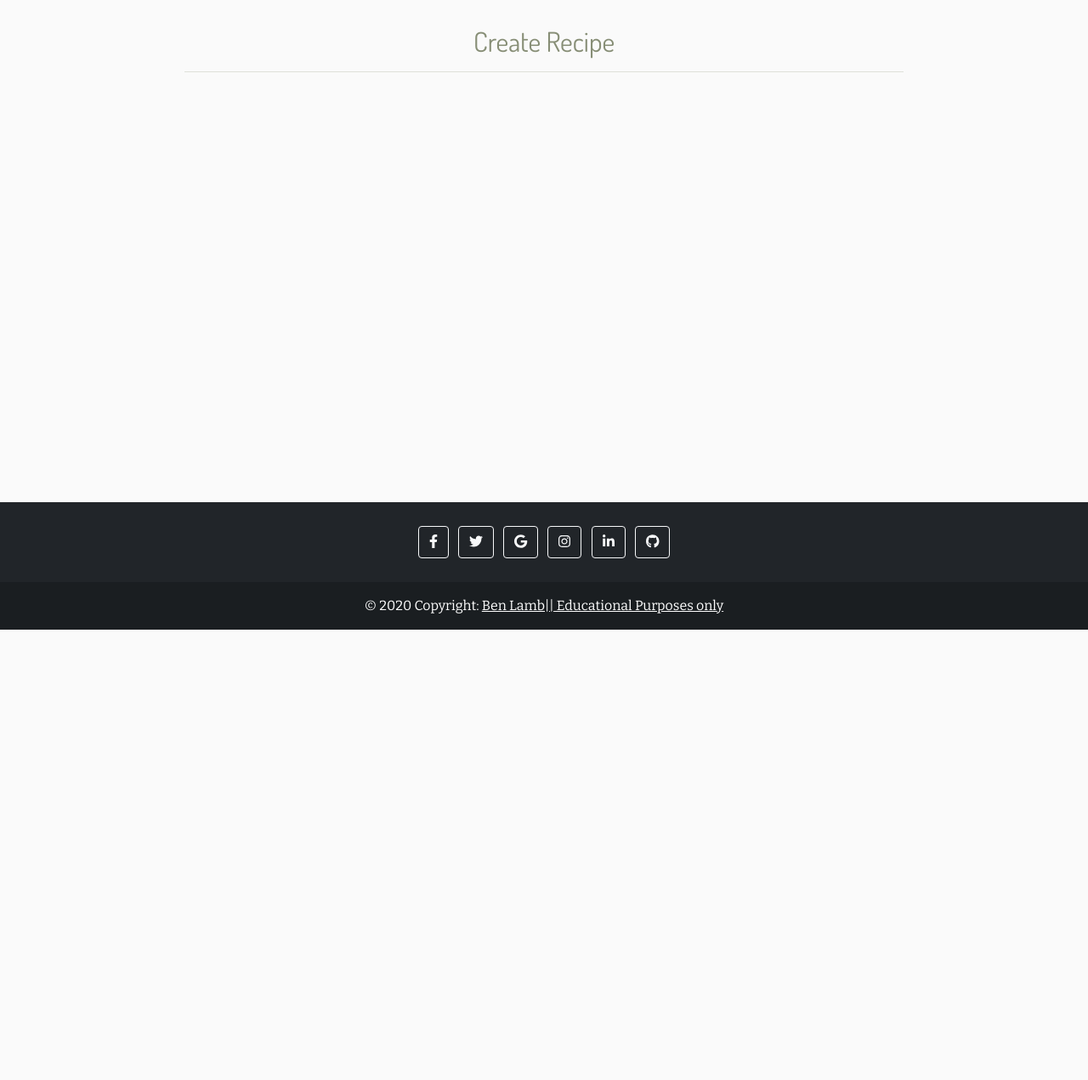
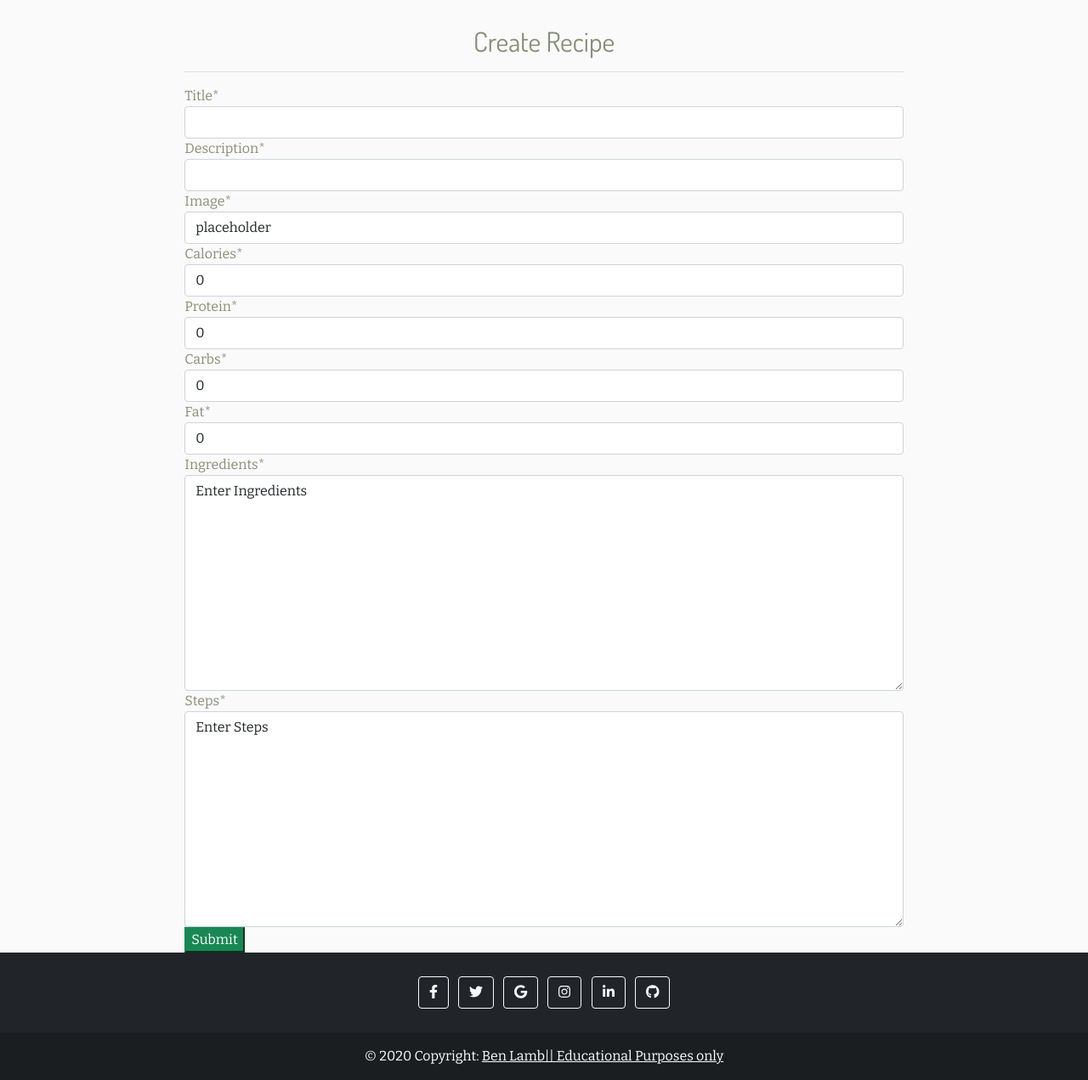
Before and after one commit to benlamb95/mp4-clean-eats-kitchen, a Django app: page /recipes/create in a window 1280 px wide. Shown: the part 59-1330 px from the top of the page at 85% size. Before the commit the page ends 800 px from the top, so only its background shows below. Run offline with Django 3.2, Linux system fonts and the light colour scheme; some libraries are stand-ins or nearby versions.

Commit message:
Create template for create recipe site

```diff
--- a/recipes/forms.py
+++ b/recipes/forms.py
@@ -20,4 +20,5 @@ class RecipeForm(forms.ModelForm):
             'carbs',
             'fat',
             'ingredients',
+            'steps',
         )
--- a/templates/create_recipe.html
+++ b/templates/create_recipe.html
@@ -10,6 +10,11 @@
     <div class="col-8 offset-2">
         <h2 class="index-latest body-headers text-center">Create Recipe</h2>
         <hr>
+        <form method="post" class="" enctype='multipart/form-data'>
+            {% csrf_token %}
+            {{ form | crispy }}
+            <button type="submit" class="bt btn-success">Submit</button>
+        </form>
     </div>
 </div>
 
```
